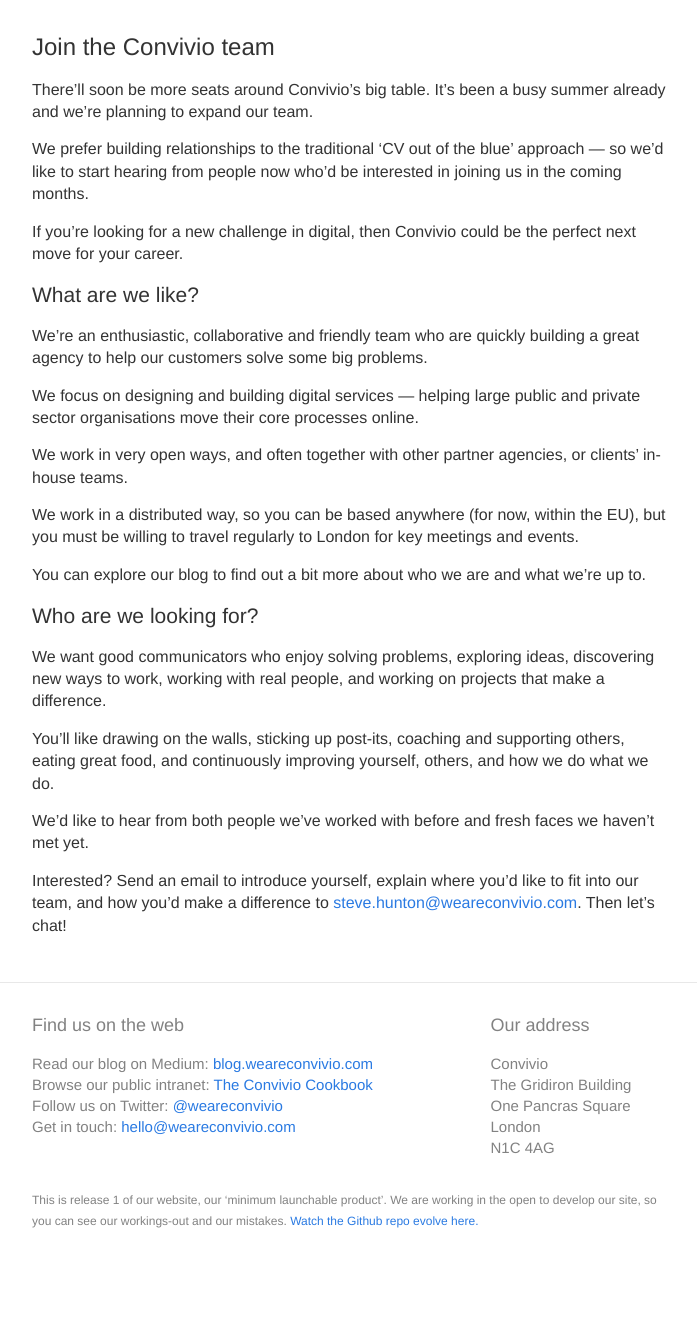
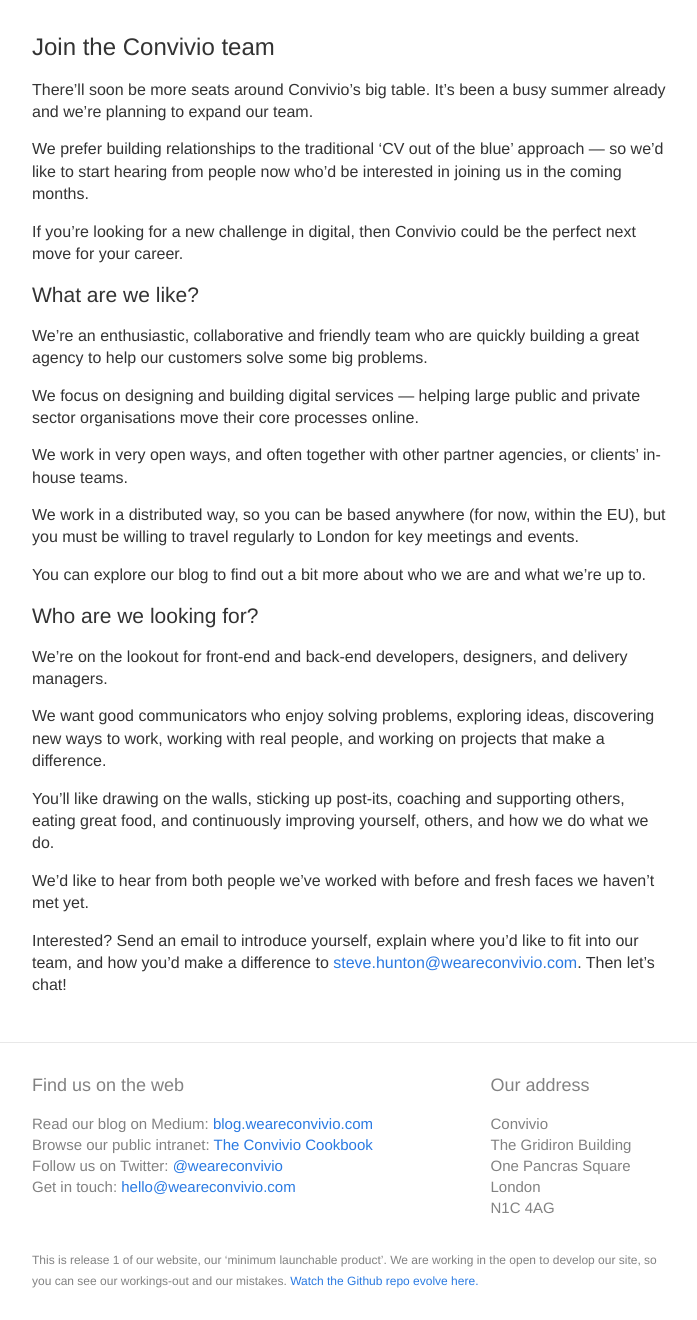
Before and after one commit to crablab/Convivio-Site, a Jekyll site: the page built from vacancies.md, in a window 1280 px wide. Shown: the whole page, without its empty margins (288-985 px from the left). Built offline with Jekyll 4.4.1, drawn with Linux system fonts in a browser that asks for light colours; before the commit the page ends 1260 px from its top, so only the background shows below that.

Commit message:
Added line on roles we are looking for

```diff
--- a/vacancies.md
+++ b/vacancies.md
@@ -23,6 +23,8 @@
 
 ## Who are we looking for?
 
+We're on the lookout for front-end and back-end developers, designers, and delivery managers.
+
 We want good communicators who enjoy solving problems, exploring ideas, discovering new ways to work, working with real people, and working on projects that make a difference.
 
 You’ll like drawing on the walls, sticking up post-its, coaching and supporting others, eating great food, and continuously improving yourself, others, and how we do what we do.
```
